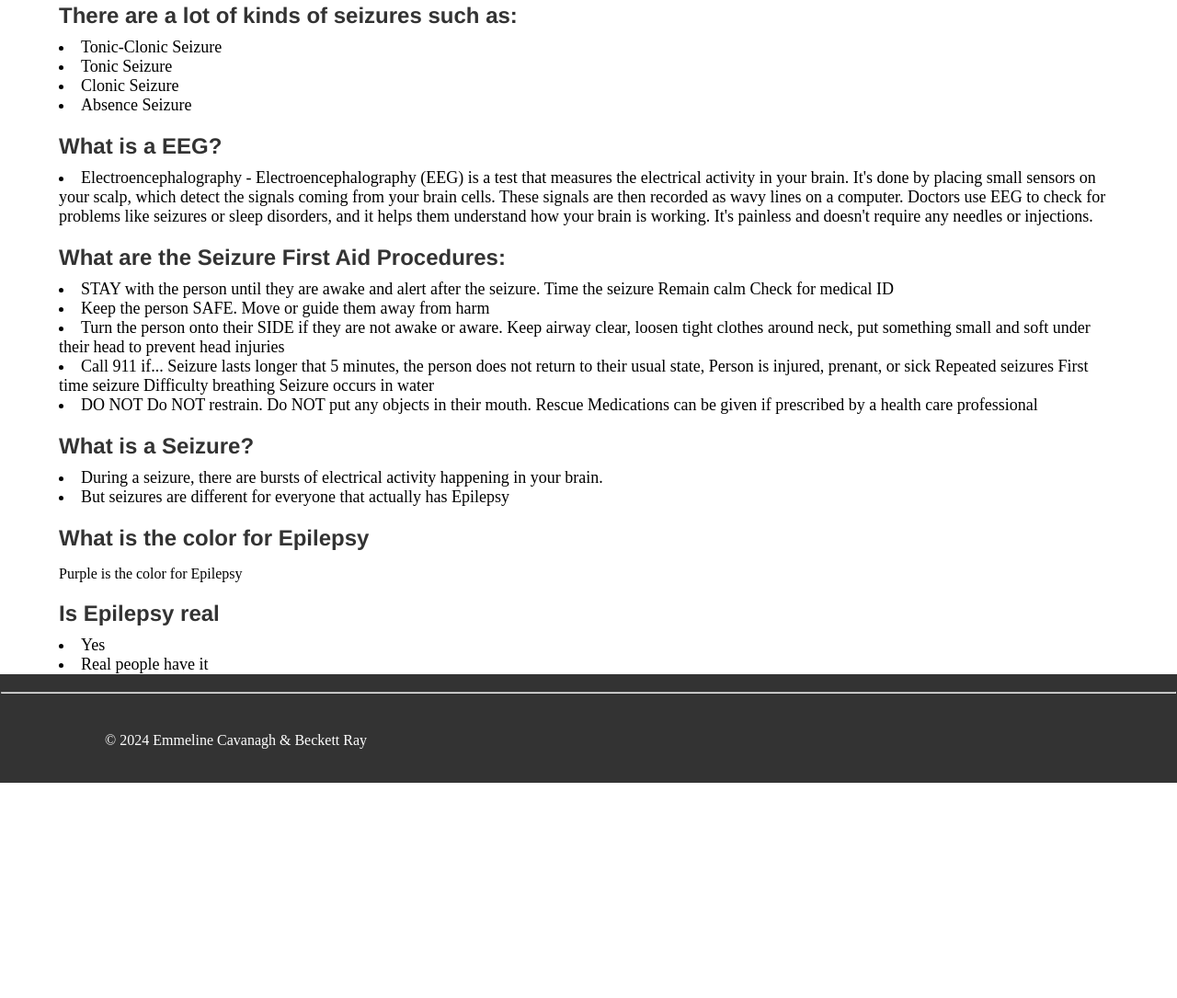
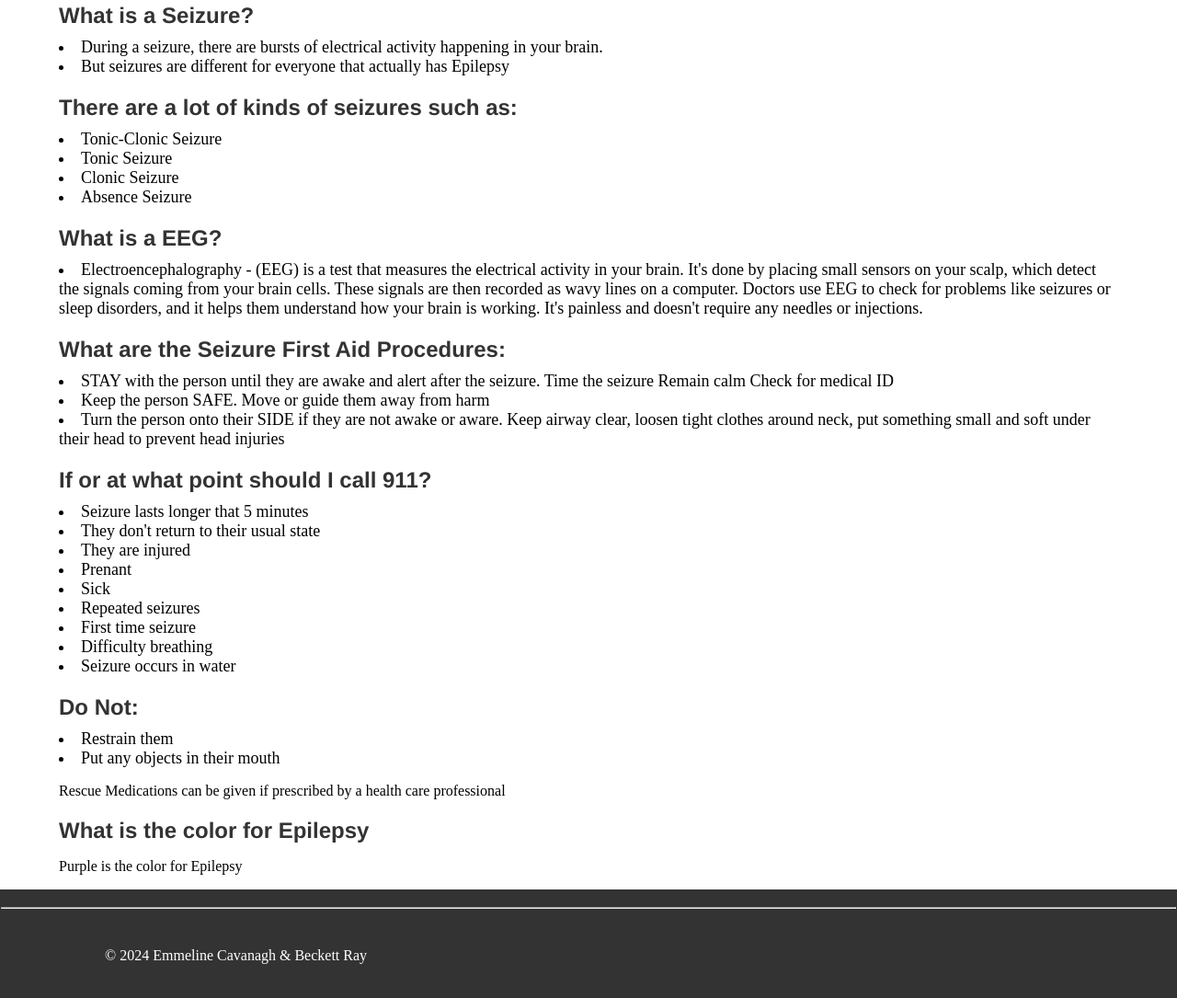
Before and after one commit to 25bray/25bray.github.io, a plain HTML site: page Team/index.html in a window 1280 px wide. Shown: the part 273-1358 px from the top of the page at 92% size. Before the commit the page ends 1124 px from the top, so only its background shows below. Drawn offline with Linux system fonts and the light colour scheme.

Commit message:
Fixed link issue

```diff
--- a/Team/index.html
+++ b/Team/index.html
@@ -36,13 +36,16 @@
         <li>Epilepsy is a brain disorder</li>
         <li>It causes you to have seizures</li>
         <li>Most of the time these seizures are caused by flashing lights and other sudden movements.</li>
+        <h2>What is a Seizure?</h2>
+        <li>During a seizure, there are bursts of electrical activity happening in your brain.</li>
+        <li>But seizures are different for everyone that actually has Epilepsy</li>
         <h2>There are a lot of kinds of seizures such as:</h2>
         <li>Tonic-Clonic Seizure</li>
         <li>Tonic Seizure</li>
         <li>Clonic Seizure</li>
         <li>Absence Seizure</li>
         <h2>What is a EEG?</h2>
-        <li>Electroencephalography - Electroencephalography (EEG) is a test that measures the electrical activity in
+        <li>Electroencephalography - (EEG) is a test that measures the electrical activity in
             your brain. It's done by placing small sensors on your scalp, which detect the signals coming from your
             brain cells. These signals are then recorded as wavy lines on a computer. Doctors use EEG to check for
             problems like seizures or sleep disorders, and it helps them understand how your brain is working. It's
@@ -54,23 +57,24 @@
         <li>Keep the person SAFE. Move or guide them away from harm</li>
         <li>Turn the person onto their SIDE if they are not awake or aware.
             Keep airway clear, loosen tight clothes around neck, put something small and soft under their head to prevent head injuries</li>
-        <li>Call 911 if... Seizure lasts longer that 5 minutes, the person does not return to their usual state,
-            Person is injured, prenant, or sick Repeated seizures First time seizure Difficulty breathing
-            Seizure occurs in water</li>
-        <li>DO NOT Do NOT restrain. Do NOT put any objects in their mouth.
-            Rescue Medications can be given if prescribed by a health care professional</li>
-        <h2>What is a Seizure?</h2>
-        <li>During a seizure, there are bursts of electrical activity happening in your brain.</li>
-        <li>But seizures are different for everyone that actually has Epilepsy</li>
+        <h2>If or at what point should I call 911?</h2>
+            <li>Seizure lasts longer that 5 minutes</li>
+            <li>They don't return to their usual state</li>
+            <li>They are injured</li>
+            <li>Prenant</li>
+            <li>Sick</li>
+            <li>Repeated seizures</li>
+            <li>First time seizure</li>
+            <li>Difficulty breathing</li>
+            <li>Seizure occurs in water</li>
+        <h2><strong>Do Not:</strong></h2>
+        <li>Restrain them</li>
+        <li>Put any objects in their mouth</li>
+
+        <p>Rescue Medications can be given if prescribed by a health care professional</p>
+
         <h2>What is the color for Epilepsy</h2>
         <p>Purple is the color for Epilepsy</p>
-        <h2>Is Epilepsy real</h2>
-        <li>Yes</li>
-        <li>Real people have it</li>
-
-
-
-
     </main>
     <footer>
         <hr>
```
Also changed, not shown: index.html (+1 -1 lines).
